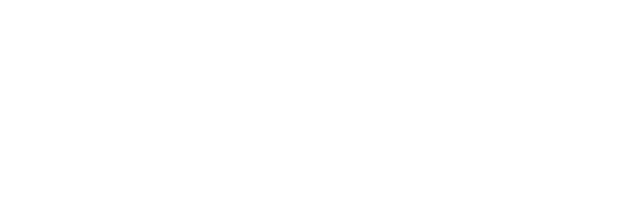
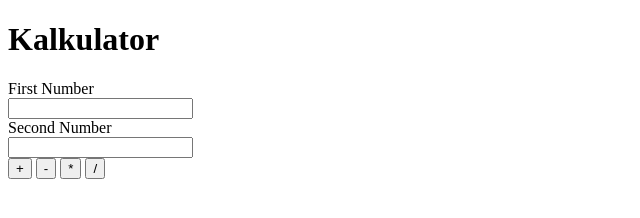
Before and after one commit to sulfikaralijun/Learn-JavaScript, a plain HTML site: page src/project/kalkulator/index.html in a window 1280 px wide. Shown: the whole page, without its empty margins (0-640 px from the left). Drawn offline with Linux system fonts and the light colour scheme.

Commit message:
update src/project/kalkulator/index.html

```diff
--- a/src/project/kalkulator/index.html
+++ b/src/project/kalkulator/index.html
@@ -7,5 +7,21 @@
 </head>
 <body>
 
+  <div id="app">
+    <h1>Kalkulator</h1>
+    <label for="num1">First Number</label><br>
+    <input type="text" id="num1"><br>
+    <label for="num2">Second Number</label><br>
+    <input type="text" id="num2"><br>
+    <div id="action">
+      <button onclick="plus">+</button>
+      <button onclick="minus">-</button>
+      <button onclick="multiply">*</button>
+      <button onclick="divide">/</button>
+    </div>
+    <p id="result"></p>
+  </div>
+
+  <script src="script.js"></script>
 </body>
 </html>
```
